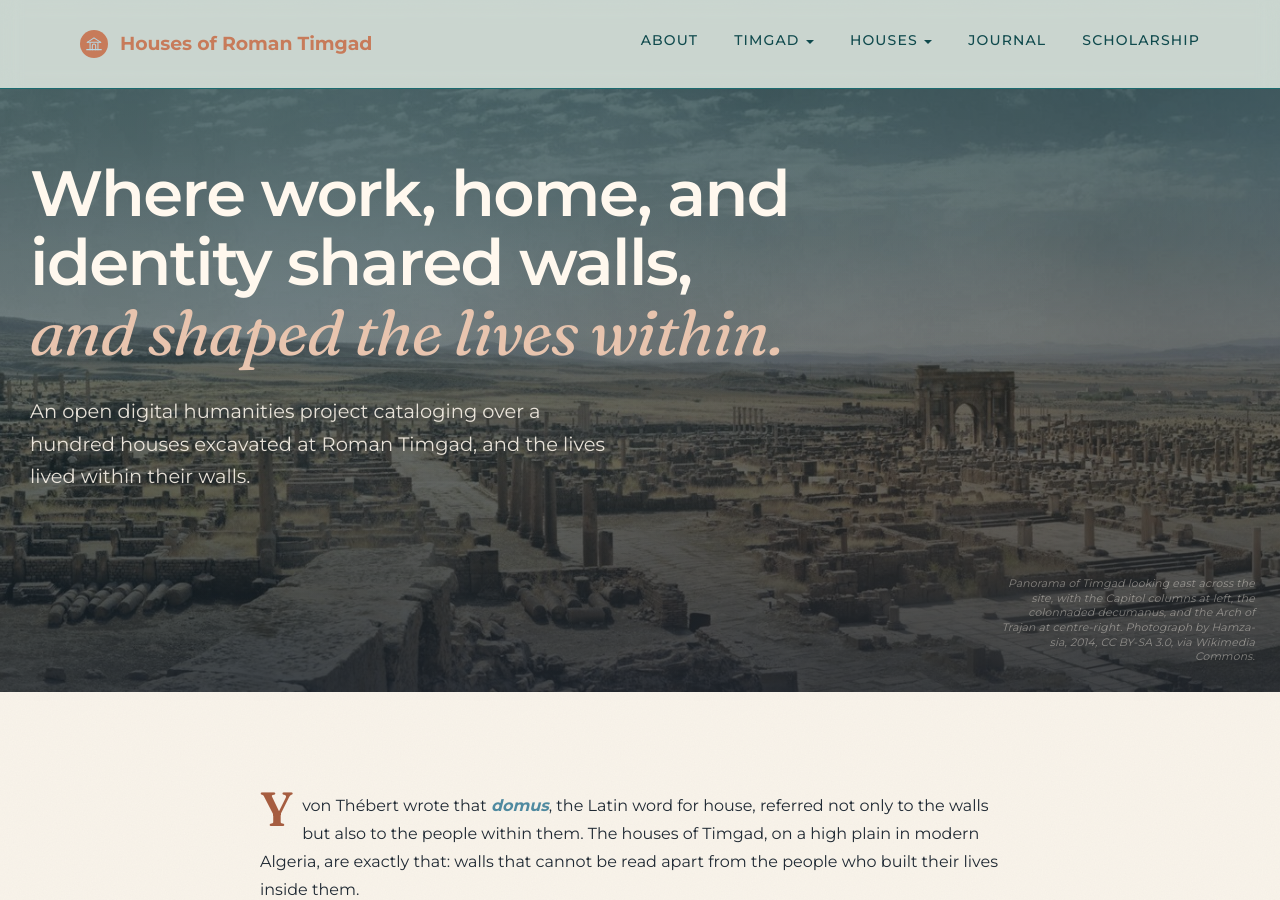
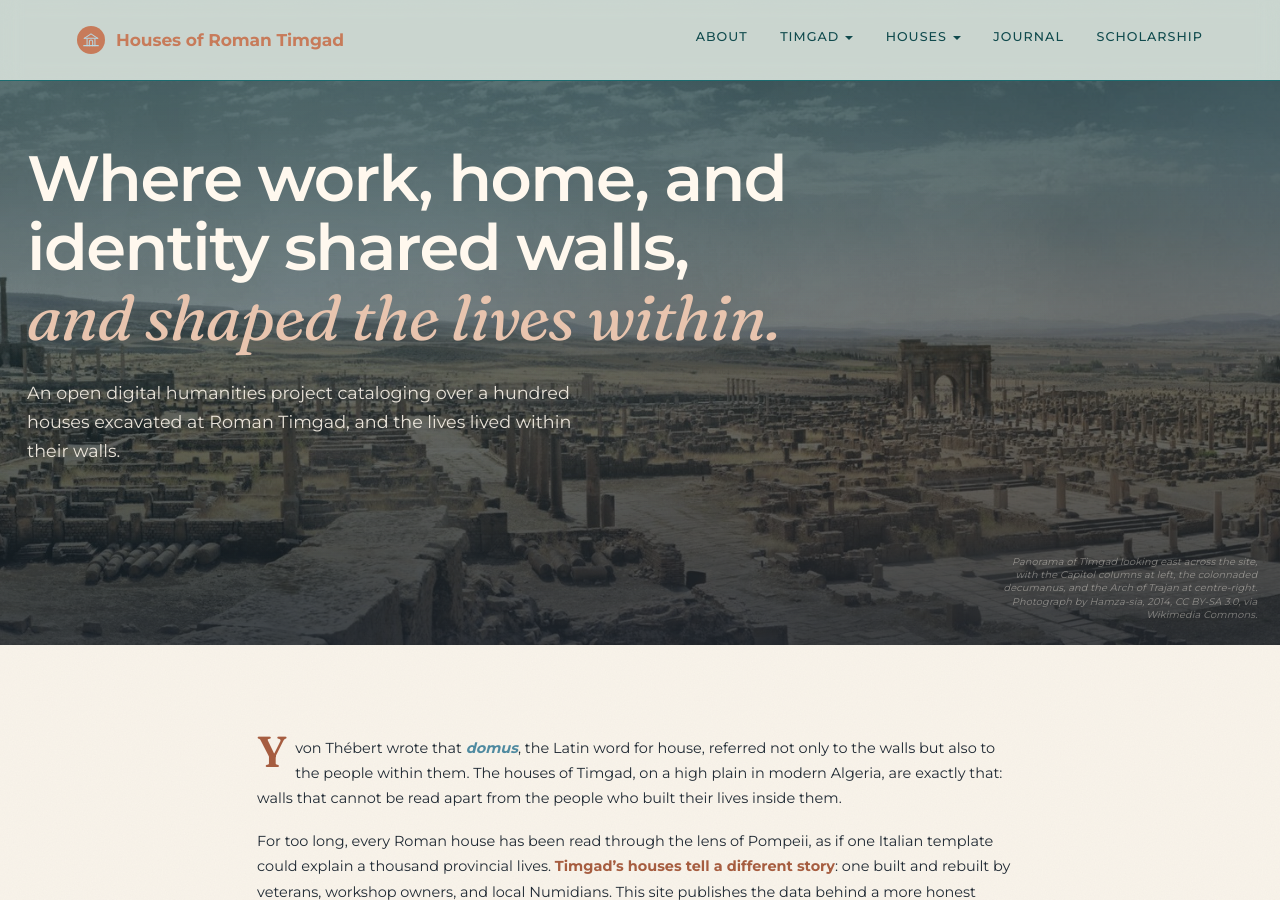
Before and after one commit to kimedher/timgadhouses, a Jekyll site: the page built from index.md, in a window 1280 px wide and 900 px high. Built offline with Jekyll 4.4.1, drawn with Linux system fonts in a browser that asks for light colours.

Commit message:
Dial root font-size to 113% (reading text ~14.5px)

```diff
--- a/assets/css/main.scss
+++ b/assets/css/main.scss
@@ -35,7 +35,7 @@
 
 * { box-sizing: border-box; }
 
-html { scroll-behavior: smooth; font-size: 125%; }
+html { scroll-behavior: smooth; font-size: 113%; }
 
 /* Subtle paper-grain texture, very low opacity */
 body {
```
